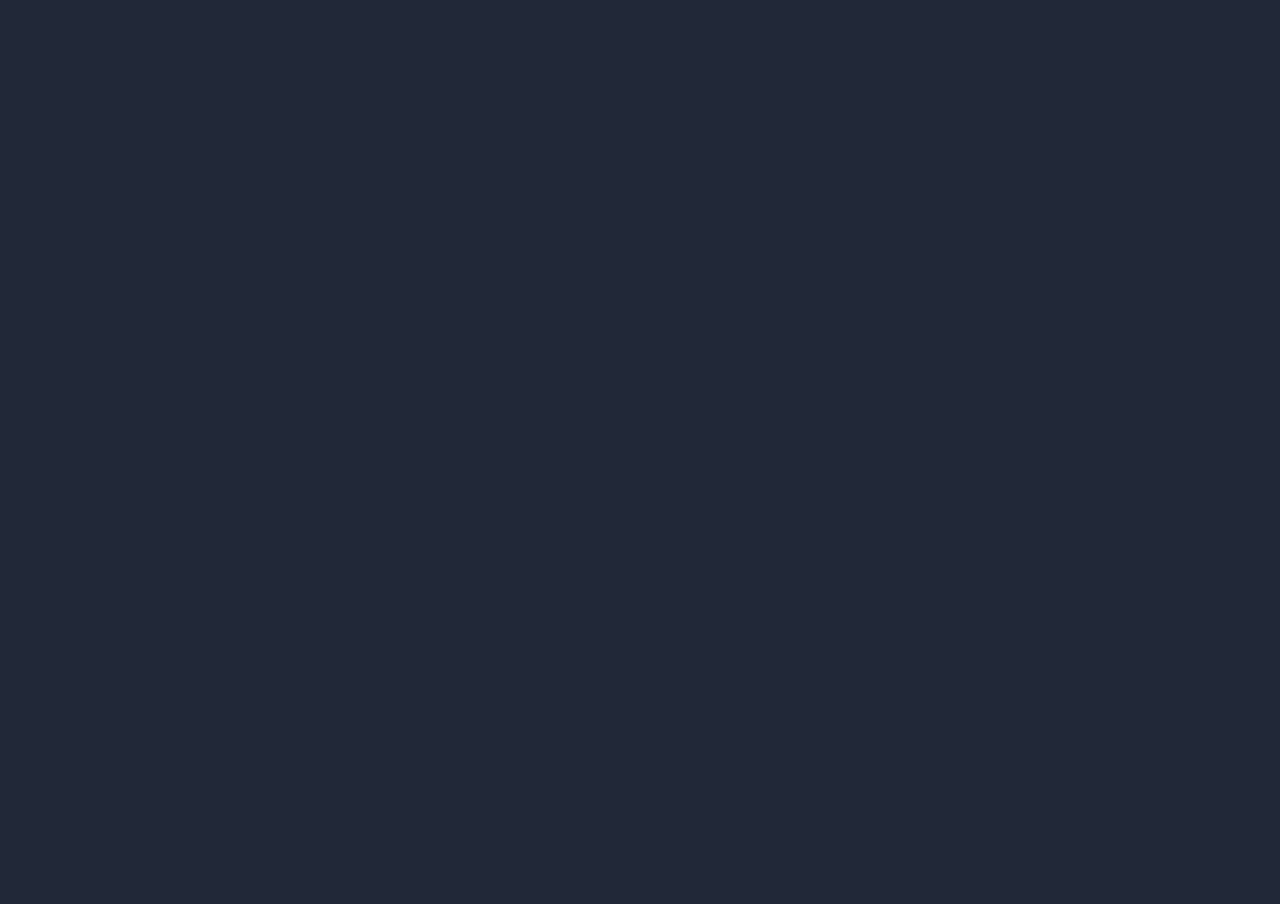
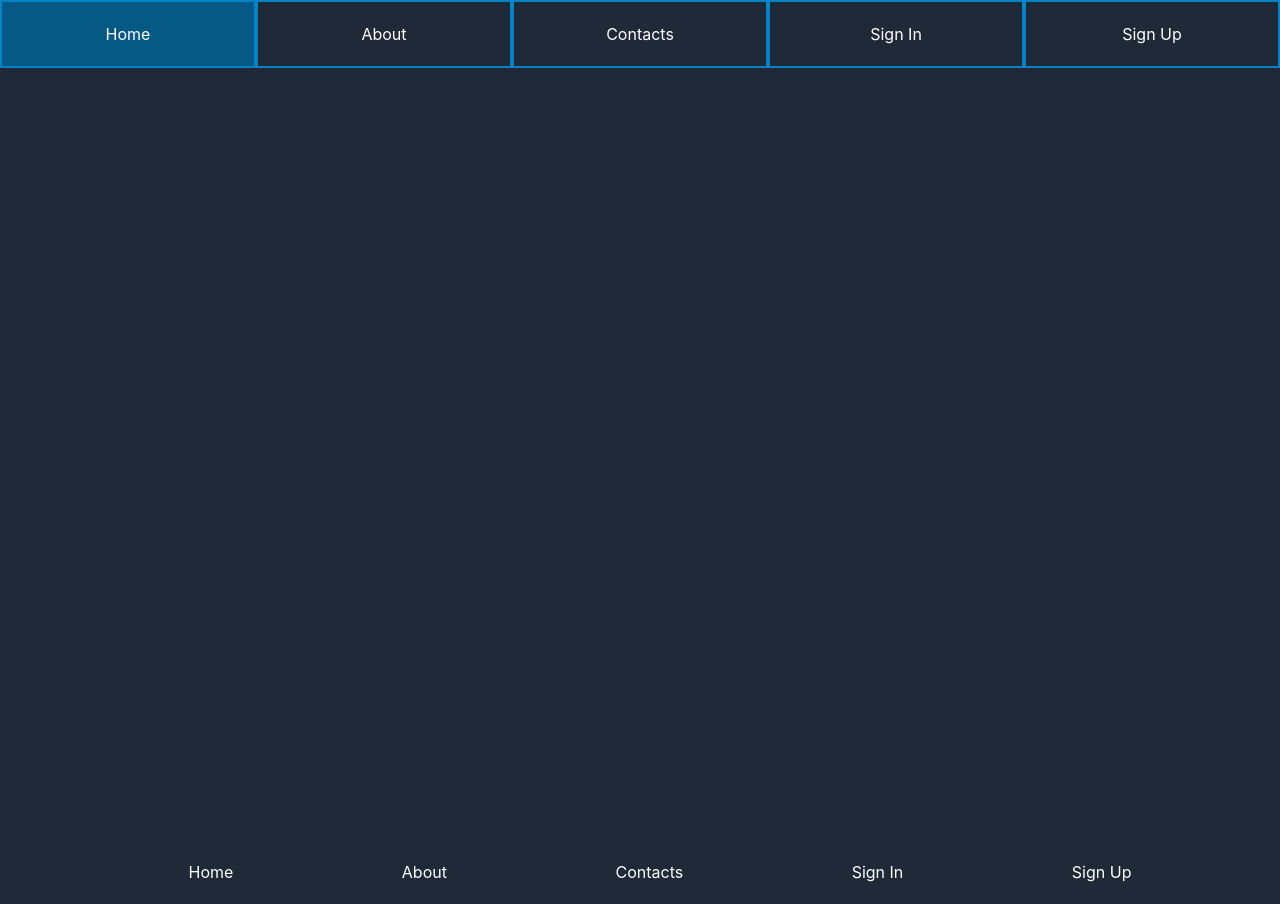
Before and after one commit to nma-notes/webapp, a React (Vite) app: page /about in a window 1280 px wide. Before the commit this address had no page. Before the commit the page ends 800 px from the top, so only its background shows below. Built offline with nearby package versions, Linux system fonts and the light colour scheme.

Commit message:
add public layout

```diff
--- a/src/App.tsx
+++ b/src/App.tsx
@@ -16,22 +16,8 @@ function App() {
   ];
 
   return (
-    <div className={"w-full flex flex-col"}>
-      <nav className={"w-full fixed bg-gray-800 z-50"}>
-        <div
-          className={
-            "flex w-full justify-evenly items-center justify-items-center"
-          }
-        >
-          {links.map(({ label, link }, i) => (
-            <MenuLink link={link} label={label} key={i} />
-          ))}
-        </div>
-      </nav>
-      <div className={"min-h-screen m-5"}>
-        <div
-          className={"md:mt-20 m-5 flex flex-col justify-center items-center"}
-        >
+    <>
+      <div className={"md:mt-20 m-5 flex flex-col justify-center items-center"}>
         <h1 className={"text-3xl m-5"}>
           Keep all your notes in the same place!
         </h1>
@@ -54,19 +40,7 @@ function App() {
           />
         ))}
       </div>
-      </div>
-      <footer>
-        <div
-          className={
-            "w-full flex justify-evenly items-center justify-items-center md:m-5 mb-5"
-          }
-        >
-          {links.map(({ label, link }, i) => (
-            <BaseMenuLink link={link} label={label} key={i} />
-          ))}
-        </div>
-      </footer>
-    </div>
+    </>
   );
 }
 
--- /dev/null
+++ b/src/components/Layout.tsx
@@ -0,0 +1,43 @@
+import { FC, ReactNode } from "react";
+import MenuLink from "./MenuLink";
+import BaseMenuLink from "./BaseMenuLink";
+
+const Layout: FC<{ children: ReactNode }> = ({ children }) => {
+  const links = [
+    { link: "/", label: "Home" },
+    { link: "/about", label: "About" },
+    { link: "/contacts", label: "Contacts" },
+    { link: "/sign_in", label: "Sign In" },
+    { link: "/sign_up", label: "Sign Up" },
+  ];
+
+  return (
+    <div className={"w-full flex flex-col"}>
+      <nav className={"w-full fixed bg-gray-800 z-50"}>
+        <div
+          className={
+            "flex w-full justify-evenly items-center justify-items-center"
+          }
+        >
+          {links.map(({ label, link }, i) => (
+            <MenuLink link={link} label={label} key={i} />
+          ))}
+        </div>
+      </nav>
+      <div className={"min-h-screen m-5"}>{children}</div>
+      <footer>
+        <div
+          className={
+            "w-full flex justify-evenly items-center justify-items-center md:m-5 mb-5"
+          }
+        >
+          {links.map(({ label, link }, i) => (
+            <BaseMenuLink link={link} label={label} key={i} />
+          ))}
+        </div>
+      </footer>
+    </div>
+  );
+};
+
+export default Layout;
--- a/src/main.tsx
+++ b/src/main.tsx
@@ -5,15 +5,18 @@ import "./index.css";
 import { BrowserRouter, Route, Routes } from "react-router-dom";
 import SignIn from "./routes/sign_in";
 import SignUp from "./routes/sign_up";
+import Layout from "./components/Layout";
 
 ReactDOM.createRoot(document.getElementById("root")!).render(
   <React.StrictMode>
     <BrowserRouter>
-      <Routes>
-        <Route path="/" element={<App />} />
-        <Route path={"/sign_in"} element={<SignIn />} />
-        <Route path={"/sign_up"} element={<SignUp />} />
-      </Routes>
+      <Layout>
+        <Routes>
+          <Route path="/" element={<App />} />
+          <Route path={"/sign_in"} element={<SignIn />} />
+          <Route path={"/sign_up"} element={<SignUp />} />
+        </Routes>
+      </Layout>
     </BrowserRouter>
   </React.StrictMode>
 );
```
Lines whose indentation alone changed are shown as unchanged.
